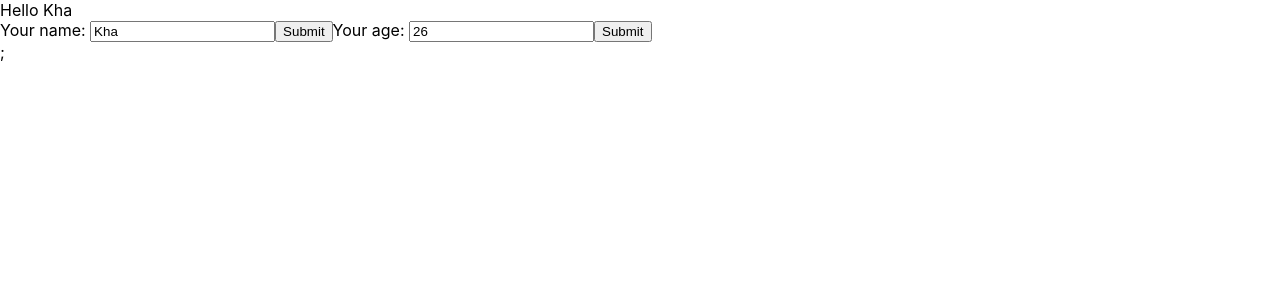
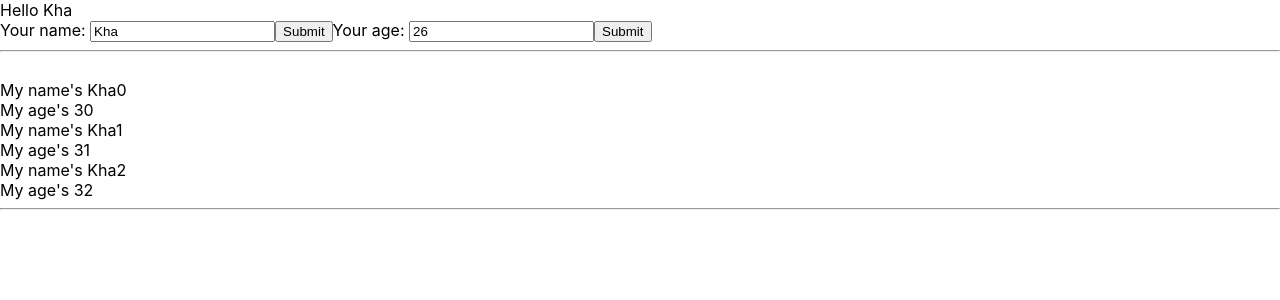
Before and after one commit to xuaankha/base-reactjs-demo, a React (Create React App) app: page / in a window 1280 px wide. Shown: the top 300 px of the page. Built offline with nearby package versions, Linux system fonts and the light colour scheme.

Commit message:
29/12/2023

```diff
--- a/src/App.js
+++ b/src/App.js
@@ -1,4 +1,3 @@
-import logo from "./logo.svg";
 import "./App.css";
 import MyComponent from "./components/MyComponents";
 import React from "react";
--- /dev/null
+++ b/src/components/DisplayInfo.js
@@ -0,0 +1,24 @@
+import React from "react";
+class DisplayInfo extends React.Component {
+  render() {
+    //props => viết tat properties
+
+    const { listUsers } = this.props;
+
+    return (
+      <div>
+        {listUsers.map((user) => {
+          return (
+            <div key={user.id}>
+              <div> My name's {user.name} </div>
+              <div>My age's {user.age} </div>
+            </div>
+          );
+        })}
+        {/* <div>My Age's: {this.props.name}</div>
+        <div>My Name's: {this.props.age}</div> */}
+      </div>
+    );
+  }
+}
+export default DisplayInfo;
--- a/src/components/MyComponents.js
+++ b/src/components/MyComponents.js
@@ -1,13 +1,30 @@
 import React from "react";
 import UserInfo from "./UserInfo";
+import DisplayInfo from "./DisplayInfo";
 
 class MyComponent extends React.Component {
   //JSX
-
+  state = {
+    listUsers: [
+      { id: 1, name: "Kha0", age: "30" },
+      { id: 2, name: "Kha1", age: "31" },
+      { id: 3, name: "Kha2", age: "32" },
+    ],
+  };
   render() {
+    // const { listUsers } = this.props;
+    //const listUsers = this.props.listUsers;
+    // const myInfor = ["ab", "c", "d"];
     return (
       <div>
-        <UserInfo> </UserInfo>
+        <UserInfo />
+        <hr />
+        <br />
+        <DisplayInfo
+          listUsers={this.state.listUsers}
+          users={this.state.listUsers}
+        />
+        <hr />
       </div>
     );
   }
--- a/src/components/UserInfo.js
+++ b/src/components/UserInfo.js
@@ -14,7 +14,7 @@ class UserInfo extends React.Component {
       name: "Kha Pro",
     });
   };
-  handleonMoverOver(event) {
+  handleOnMoverOver(event) {
     // console.log(event);
   }
 
@@ -52,7 +52,6 @@ class UserInfo extends React.Component {
           />
           <button>Submit</button>
         </form>
-        ;
       </div>
     );
   }
```
